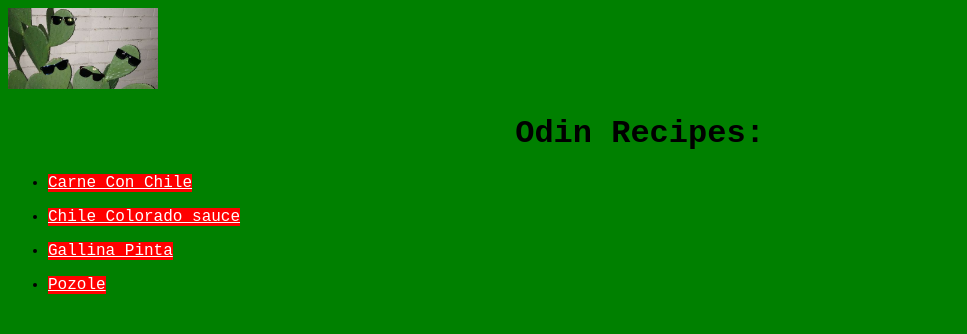
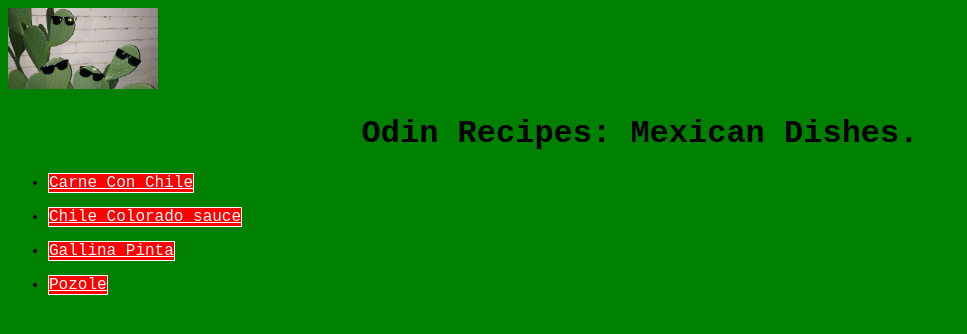
Before and after one commit to YesUSFlorido/odin-recipes, a plain HTML site: page index.html in a window 1280 px wide. Shown: the whole page, without its empty margins (0-967 px from the left). Drawn offline with Linux system fonts and the light colour scheme.

Commit message:
trying to make it look less crappy
The only new selectors added are the text align and border
I'm trying to represent patriotic colors from Mexico.

```diff
--- a/CSS/styles.css
+++ b/CSS/styles.css
@@ -8,11 +8,12 @@ img {
     width: 150px;
 }
 
-.title {
+h1 {
     text-align: center;
 }
 
 a {
     color:white;
     background-color:red;
+    border: 1px solid white;
 }
--- a/index.html
+++ b/index.html
@@ -8,7 +8,7 @@
     </head>
     <body>
         <img src="./images/nopalesbeingcoolfr.png" alt="Nopales with sunglasses cool frfr" width="500" height="270">
-        <h1 class="title">Odin Recipes:</h1>
+        <h1>Odin Recipes: Mexican Dishes.</h1>
         <p></p>
         <ul class="list">
             <li><a href="./recipes/Carne-Con-Chile.html">Carne Con Chile</a></li>
@@ -19,7 +19,5 @@
             <p></p>
             <li><a href="./recipes/pozole.html">Pozole</a></li>
         </ul>
-
     </body>
-
 </html>
```
